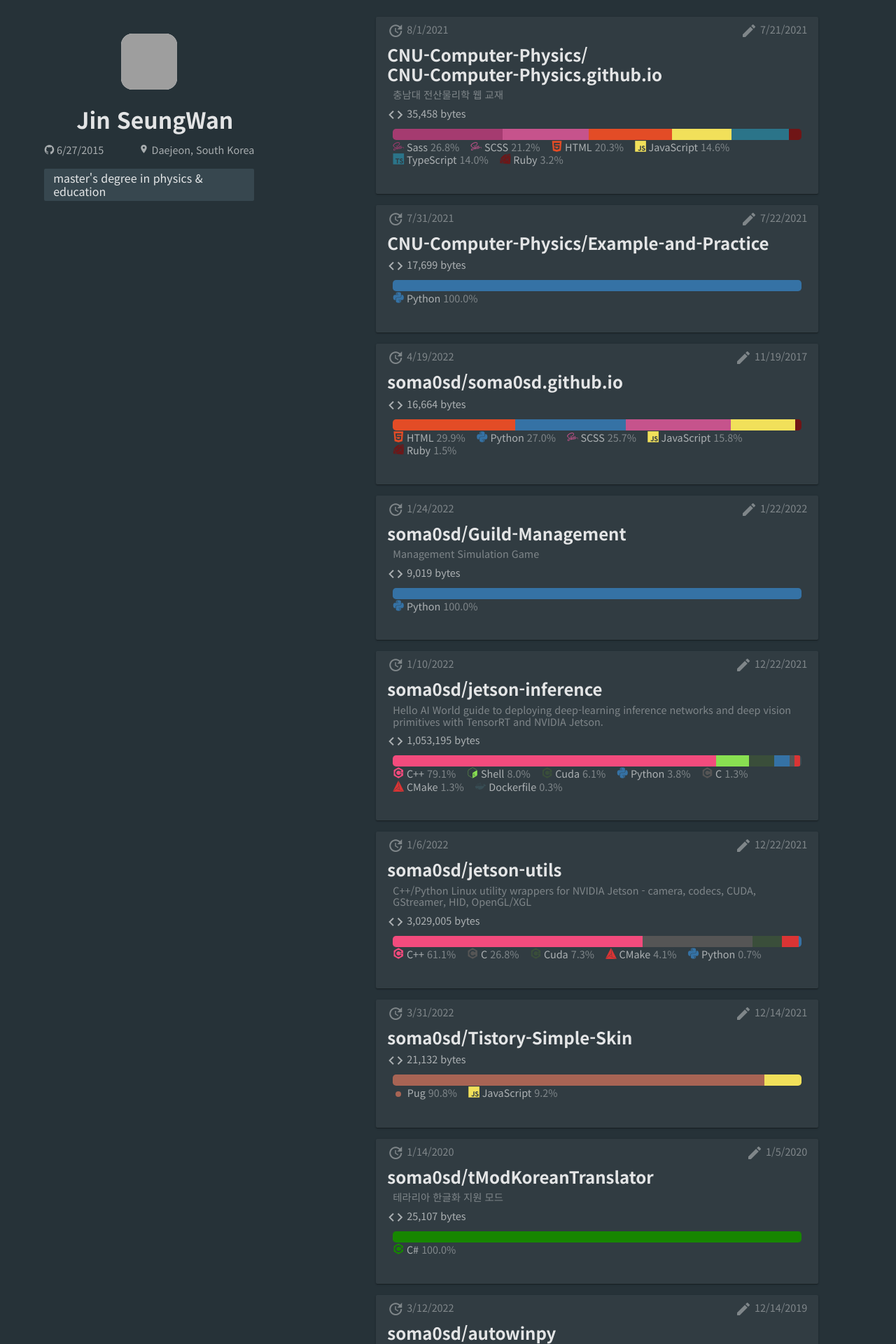
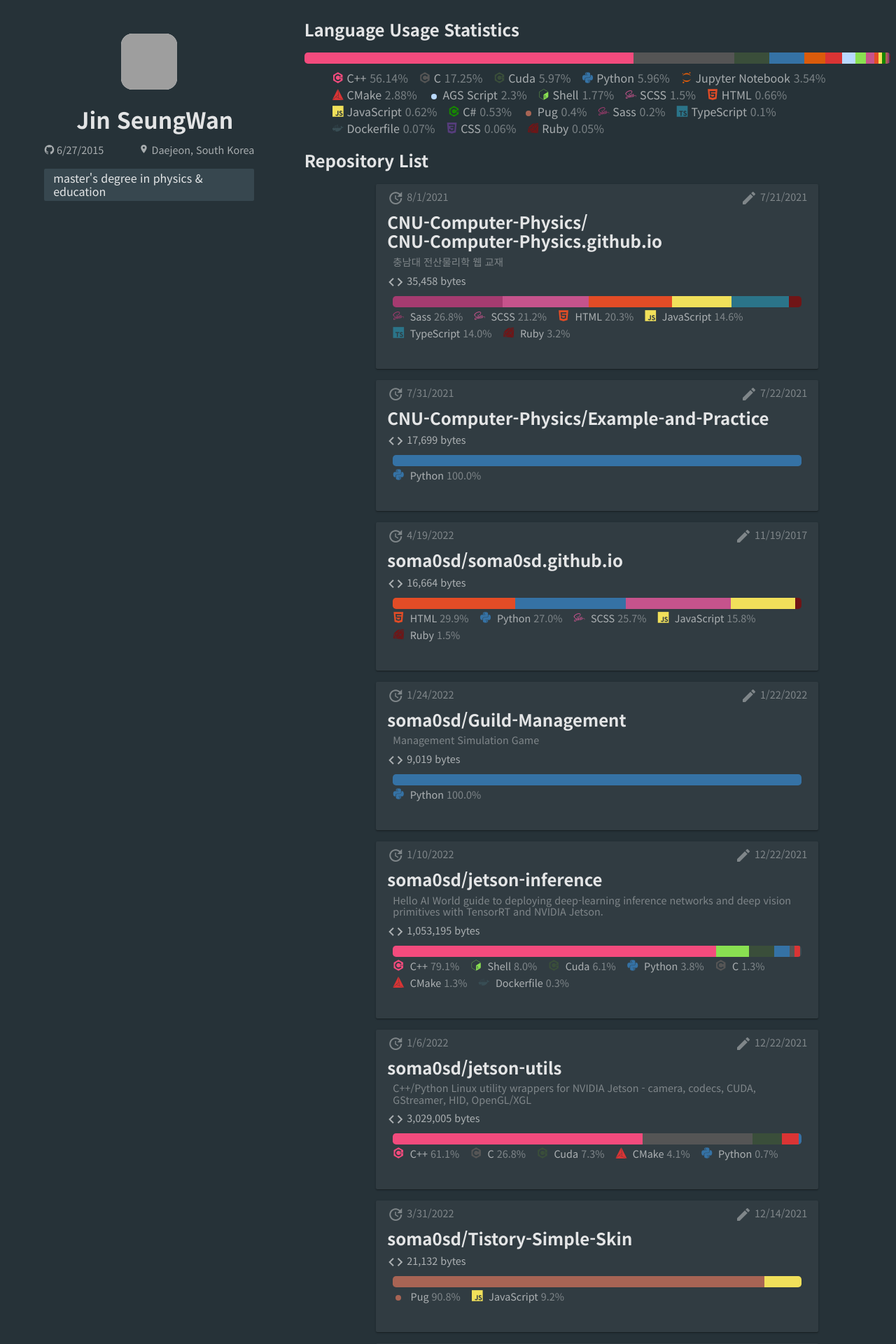
Before and after one commit to soma0sd/soma0sd.github.io, a Jekyll site: the page built from index.md, in a window 1280 px wide. Shown: the top 1920 px of the page at 70% size. Built offline with Jekyll 4.4.1, drawn with Linux system fonts in a browser that asks for light colours; some web fonts are replaced; grey boxes are pictures that could not be loaded.

Commit message:
add language usage stat

```diff
--- a/_includes/repo_info.html
+++ b/_includes/repo_info.html
@@ -35,7 +35,12 @@
         </div>
         <ul class="languages-list">
             {%- for language in repo.languages.edges -%}
-                <li>
+                <li
+                    class="language-data"
+                    language-name="{{ language.node.name }}"
+                    language-size="{{ language.size }}"
+                    language-color="{{ language.node.color }}"
+                >
                     <i devicon="{{ language.node.name }}" class="devicon" style="color: {{ language.node.color }}"></i>
                     <span class="name">
                         {{ language.node.name }}
--- a/_layouts/default.html
+++ b/_layouts/default.html
@@ -9,9 +9,6 @@
             </div>
             <h1 id="user-name">{{ userdata.name }}</h1>
             <p id="user-info">
-                <!-- <span class="material-icons">update</span>
-                <time class="local-time" datetime="{{ userdata.updatedAt }}"></time>
-                <br> -->
                 <span>
                     <i class="devicon-github-original"></i>
                     <time class="local-time" datetime="{{ userdata.createdAt }}"></time>
--- a/_layouts/home.html
+++ b/_layouts/home.html
@@ -1,7 +1,10 @@
 ---
 layout: default
 ---
-
+<h2>Language Usage Statistics</h2>
+<div class="languages-progress" id="user-lang-progress"></div>
+<ul class="languages-list" id="user-langs-list"></ul>
+<h2>Repository List</h2>
 <ul class="repo-container">
     {%- for data in site.data.github_api_repo -%}
         {% include repo_info.html repo=data.data.repository%}
--- a/_sass/_base.scss
+++ b/_sass/_base.scss
@@ -155,23 +155,7 @@ ul.repo-container {
         font-size: 0.8em;
         }
     }
-    .languages-progress {
-        height: 1rem;
-        border-radius: 0.3rem;
-        display: flex;
-        overflow: hidden;
-    }
-    .languages-list {
-        display: flex;
-        flex-wrap: wrap;
-    }
-    .languages-list li {
-        vertical-align: middle;
-        margin-right: 1rem;
-    }
-    .languages-list svg {
-        vertical-align: middle;
-    }
+
     .repo-desc,
     .repo-datetime,
     .languages-list .size {
@@ -197,62 +181,33 @@ ul.repo-container {
     }
 }
 
-
-div.repo-container {
-    max-width: 600px;
-    border-radius: 2px;
-    margin: auto;
-    margin-top: 1rem;
-    padding: 0.5rem;
-    background-color: hsla(0, 100%, 100%, 0.05);
-	box-shadow:
-		/* offset-x | offset-y | blur-radius | spread-radius | color */
-		0px 1px 1px 0px hsla(0,0%,0%,0.14),
-		0px 2px 1px -1px hsla(0,0%,0%,0.12),
-		0px 1px 3px 0px hsla(0,0%,0%,0.2);
-    h2, p, ul {
-        margin: 0;
-    }
-    p {
-        color: $medium-emphasis;
-        &.datetime, &.desc, .material-icons{
-            font-size: 0.9rem;
-            vertical-align: middle;
-        }
-        &.datetime, &.desc, &.code-size {
-            margin-top: 0.5rem;
-        }
-    }
-    div.progress, ul.languages {
-        margin-top: 0.5rem;
-    }
-}
-
-div.progress {
-    min-height: 1rem;
-    border-radius: 0.5rem;
+div.languages-progress {
+    height: 1rem;
+    border-radius: 0.3rem;
     display: flex;
     overflow: hidden;
 }
-ul.languages {
+ul.languages-list {
     list-style: none;
-    padding: 0.3rem;
+    margin-top: 0.5rem;
+    line-height: 1.5;
     display: flex;
     flex-wrap: wrap;
     li {
-        font-size: 0.8rem;
-        line-height: 1.5;
         vertical-align: middle;
-        padding-right: 1rem;
-    }
-    .name {
-        color: $high-emphasis;
-    }
-    .lines {
-        color: $medium-emphasis;
+        margin-right: 1rem;
     }
     svg {
-        display: inline-block;
         vertical-align: middle;
     }
+    .devicon {
+        margin-right: 0.3rem;
+    }
+    .lang-name {
+        color: $medium-emphasis;
+        margin-right: 0.3rem;
+    }
+    .lang-usage {
+        color: $disabled-text;
+    }
 }
--- a/assets/script.js
+++ b/assets/script.js
@@ -35,10 +35,48 @@ function setupDevicons(elem) {
         elem.innerHTML = `<svg fill="${elem.style.color}" aria-hidden="true" height="16" width="16" viewbox="0 0 16 16" version="1.1"><path d="M8 4a4 4 0 100 8 4 4 0 000-8z" fill-rule="evenodd"></path></svg>`;
     }
 }
+function langStats() {
+    let listContainer = document.getElementById("user-langs-list");
+    let progContainer = document.getElementById("user-lang-progress");
+    let totalSize = 0;
+    let langsSizeData = {};
+    let langsColorData = {};
+    document.querySelectorAll("li.language-data").forEach((elem) => {
+        let langName = String(elem.getAttribute("language-name"));
+        let langSize = Number(elem.getAttribute("language-size"));
+        let langColor = String(elem.getAttribute("language-color"));
+        if (!langsSizeData.hasOwnProperty(langName))
+            langsSizeData[langName] = 0;
+        if (!langsColorData.hasOwnProperty(langName))
+            langsColorData[langName] = langColor;
+        langsSizeData[langName] += langSize;
+        totalSize += langSize;
+    });
+    langsSizeData = Object.entries(langsSizeData)
+        .sort(([, a], [, b]) => b - a)
+        .reduce((r, [k, v]) => ({ ...r, [k]: v }), {});
+    for (const lang in langsSizeData) {
+        let li = document.createElement("li");
+        let devicon = document.createElement("i");
+        let langUsage = Math.round(10000 * langsSizeData[lang] / totalSize) / 100;
+        devicon.setAttribute("devicon", lang);
+        devicon.classList.add("devicon");
+        devicon.style.color = langsColorData[lang];
+        li.innerHTML = `<span class="lang-name">${lang}</span>`;
+        li.innerHTML += `<span class="lang-usage">${langUsage}%</span>`;
+        li.prepend(devicon);
+        listContainer?.appendChild(li);
+        let span = document.createElement("span");
+        span.style.width = `${langUsage}%`;
+        span.style.backgroundColor = langsColorData[lang];
+        progContainer?.appendChild(span);
+    }
+}
 document.querySelectorAll("time.local-time")
     .forEach((elem) => localTimeConvert(elem));
 document.querySelectorAll("[number-delimiter]")
     .forEach((elem) => numberDelimiterFormat(elem));
+langStats();
 document.querySelectorAll("i[devicon]")
     .forEach((elem) => setupDevicons(elem));
 //# sourceMappingURL=script.js.map
--- a/tsconfig.json
+++ b/tsconfig.json
@@ -11,7 +11,7 @@
     // "disableReferencedProjectLoad": true,             /* Reduce the number of projects loaded automatically by TypeScript. */
 
     /* Language and Environment */
-    "target": "es2016",                                  /* Set the JavaScript language version for emitted JavaScript and include compatible library declarations. */
+    "target": "ES2020",                                  /* Set the JavaScript language version for emitted JavaScript and include compatible library declarations. */
     // "lib": [],                                        /* Specify a set of bundled library declaration files that describe the target runtime environment. */
     // "jsx": "preserve",                                /* Specify what JSX code is generated. */
     // "experimentalDecorators": true,                   /* Enable experimental support for TC39 stage 2 draft decorators. */
```
Also changed, not shown: _ts/script.ts (+38 -0 lines), 1 other file.
